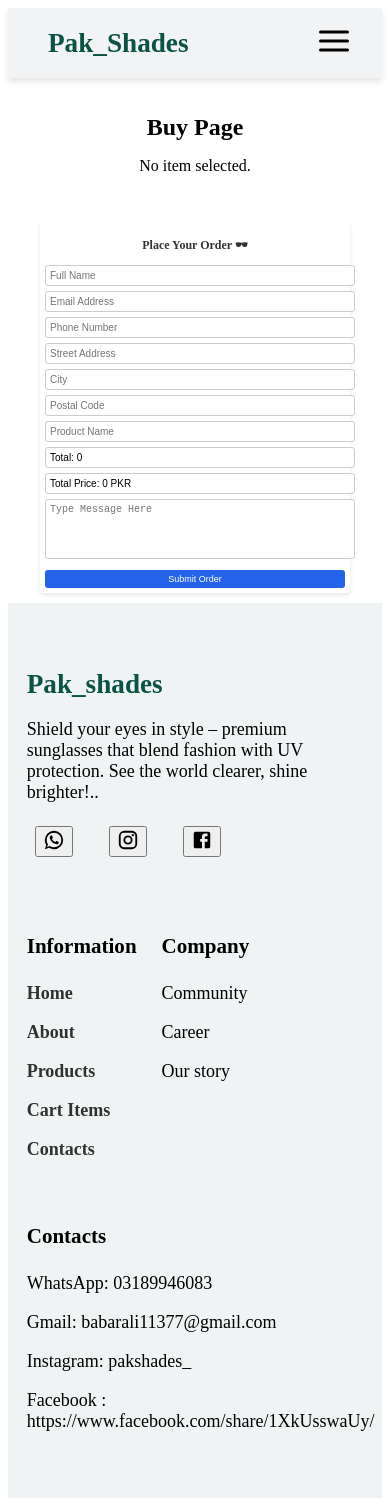
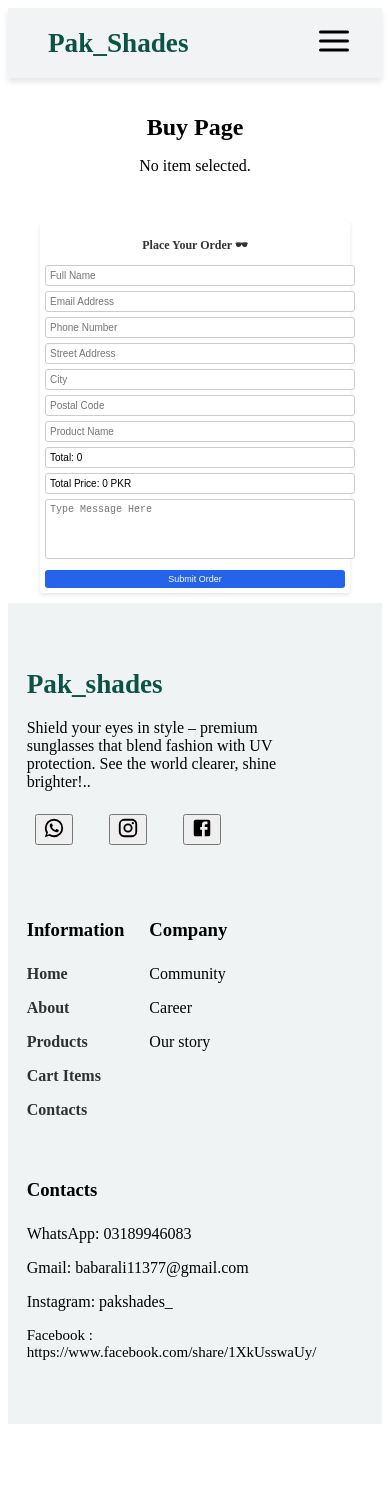
Before and after one commit to mustafa-mmd/pakshades, a React (Vite) app: page /pakshades/buy in a window 390 px wide. After the commit the page ends 1432 px from the top, so only its background shows below. Built offline with nearby package versions, Linux system fonts and the light colour scheme.

Commit message:
reduce some fontsize in footer

```diff
--- a/src/component/Foter.css
+++ b/src/component/Foter.css
@@ -68,13 +68,7 @@ footer {
     flex-direction: column;
 
   }
-  footer{
-    font-size: 18px;
-  }
-  /* .company-info p {
 
-    width: auto;
-  } */
   .web-pages{
     flex-wrap: wrap;
     margin-top: 48px;
--- a/src/component/Foter.jsx
+++ b/src/component/Foter.jsx
@@ -60,7 +60,7 @@ function Foter() {
                   <p>WhatsApp: 03189946083</p>
                   <p>Gmail: babarali11377@gmail.com</p>
                   <p>Instagram: pakshades_</p>
-                  <p>Facebook :  https://www.facebook.com/share/1XkUsswaUy/ </p>
+                  <p style={{fontSize:"15px"}}>Facebook :  https://www.facebook.com/share/1XkUsswaUy/ </p>
                   </div>
                 </div>
               </div>
```
